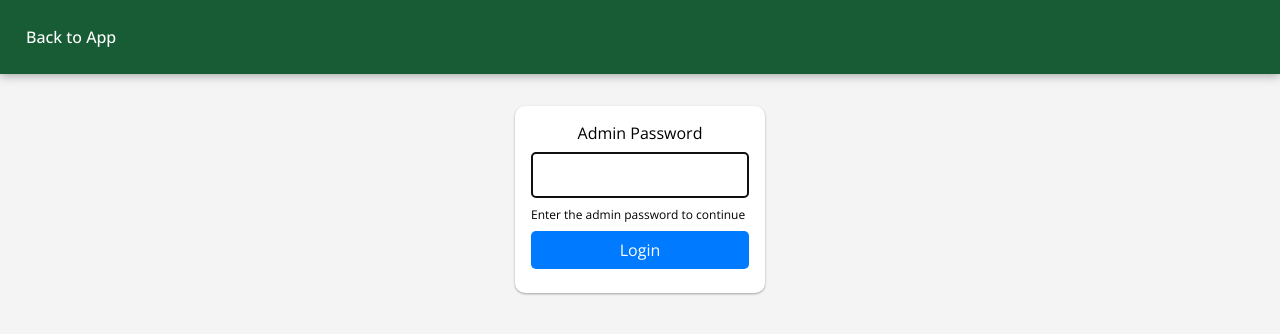
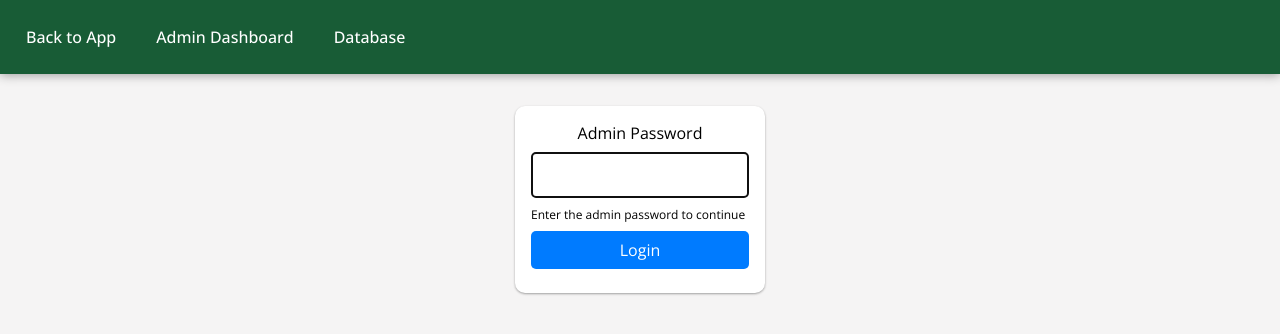
Before and after one commit to jamesspearsv/libstats-node, a React (Vite) app in the folder client/: page /admin/login in a window 1280 px wide. Shown: the top 334 px of the page. Built offline with nearby package versions, Linux system fonts and the light colour scheme; no server answers.

Commit message:
Fix client routing bug resulting in index & parent routes always evaluating to active
Signed-off-by: James Spears <jamesspearsv@gmail.com>

```diff
--- a/client/src/Admin.jsx
+++ b/client/src/Admin.jsx
@@ -53,7 +53,13 @@ function Admin() {
 
   return (
     <>
-      <Nav navItems={[{ label: "Back to App", route: "/" }]} />
+      <Nav
+        navItems={[
+          { label: "Back to App", route: "/" },
+          { label: "Admin Dashboard", route: "/admin" },
+          { label: "Database", route: "/admin/database" },
+        ]}
+      />
       {auth && (
         <Button
           text={"Log out"}
--- a/client/src/components/Nav.jsx
+++ b/client/src/components/Nav.jsx
@@ -9,7 +9,7 @@ function Nav({ navItems }) {
     <nav className={styles.nav}>
       <ul className={styles.list} id="list">
         {navItems.map((item, index) => (
-          <NavLink key={index} to={item.route}>
+          <NavLink key={index} to={item.route} end>
             {item.label}
           </NavLink>
         ))}
--- a/client/src/routes.jsx
+++ b/client/src/routes.jsx
@@ -11,7 +11,6 @@ const routes = [
   {
     path: "/",
     element: <App />,
-    errorBoundary: <Error status={"500"} />,
     children: [
       { index: true, element: <Home /> },
       { path: "record", element: <Record /> },
@@ -25,6 +24,7 @@ const routes = [
     children: [
       { index: true, element: <Dashboard /> },
       { path: "login", element: <Login /> },
+      { path: "database", element: "Database" },
     ],
   },
 ];
```
